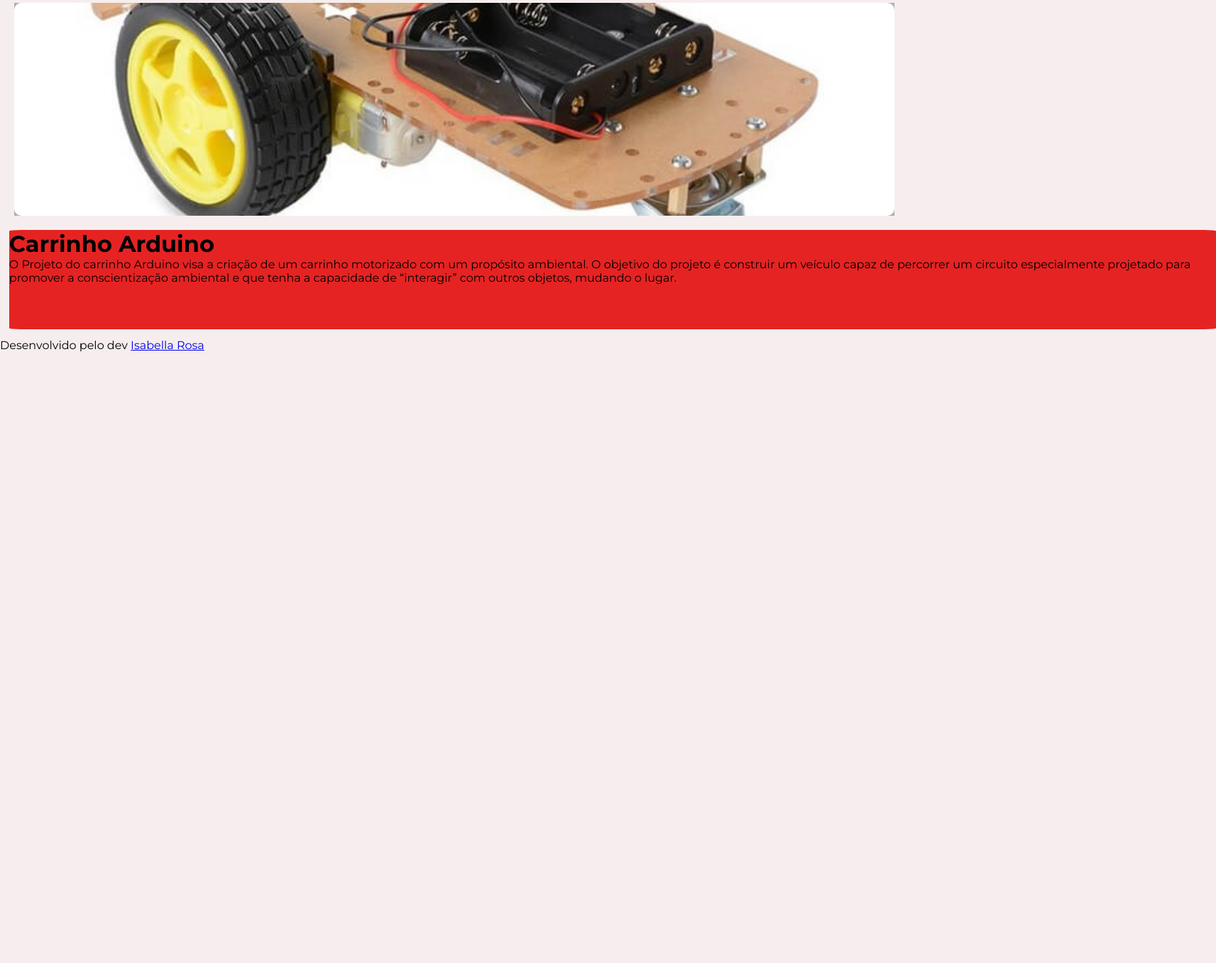
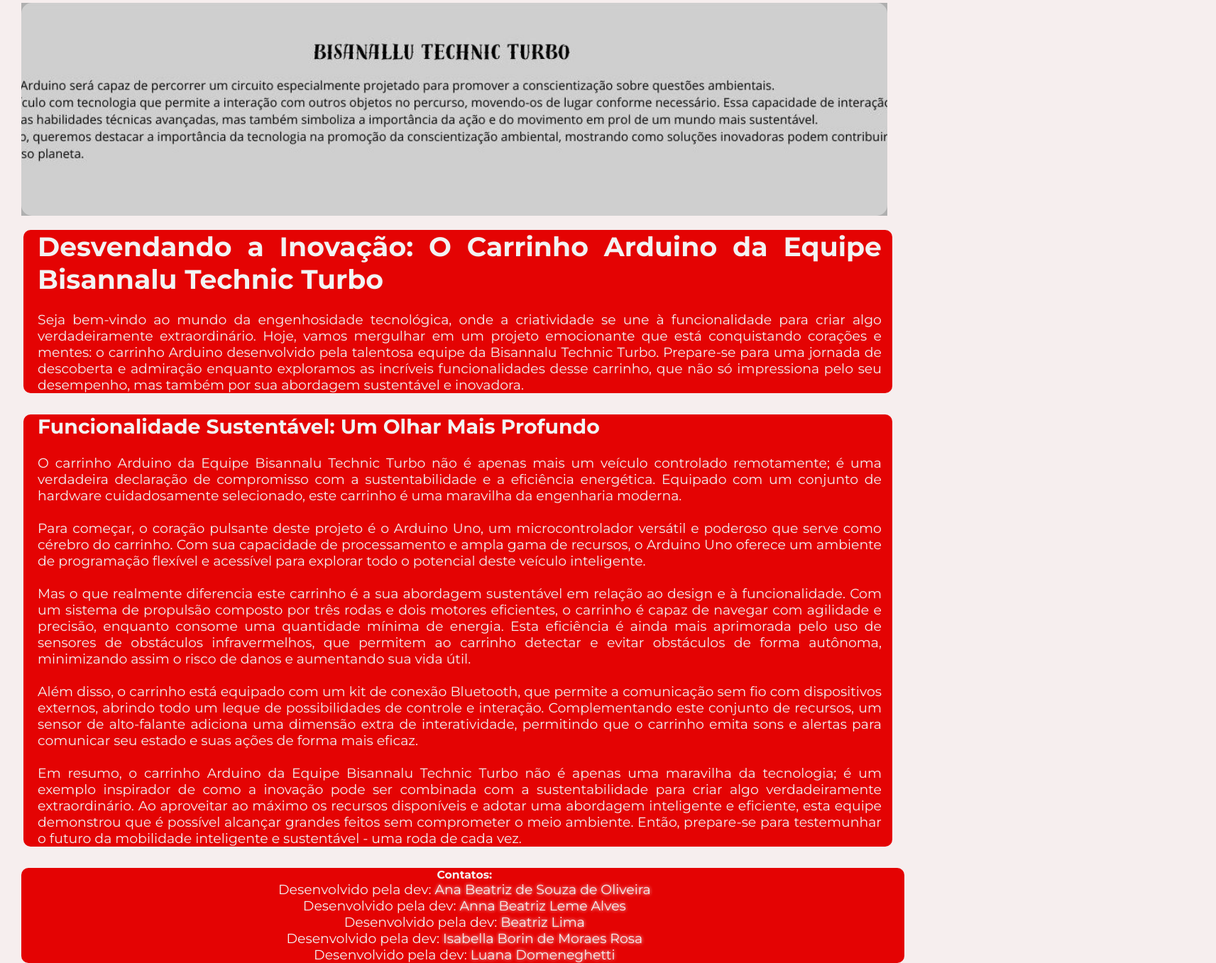
Before and after one commit to isab5/Projeto-site, a plain HTML site: page index.html in a window 1280 px wide. Shown: the part 166-1523 px from the top of the page at 71% size, 1713 px wide, since content can reach past the window. Before the commit the page ends 800 px from the top, so only its background shows below. Drawn offline with Linux system fonts and the light colour scheme; a web font is replaced by a local one.

Commit message:
Feat:Criação e estilização do main e do footer

```diff
--- a/assets/styles/styles.index.css
+++ b/assets/styles/styles.index.css
@@ -11,6 +11,10 @@
 body {
     font-family: "Montserrat", sans-serif;
     background-color: rgb(246, 238, 238);
+    align-items: center;
+    justify-content: center;
+    margin-left: 10px;
+    margin-right: 10px;
 }
 
 header {
@@ -61,25 +65,69 @@
 #carousel img {
     height: 100%;
     width: 100%;
-    border-radius: 10px;
+    border-radius: 15px;
     object-fit: cover;
 }
 
 main {
-    background-color: #e62323;
-    margin: 1%;
-    border-radius: 1%;
-    width: 1700px;
-    height: 140px;
-    justify-content: space-around;
-    align-items: center;
+margin-left: 15px;
+margin-right: 5px ;
+font-size:5mm;
+
+}
+
+#home {
+    background-color: #e40303;
+    border-radius: 10px;
+    width: 98.7%;
+    height: 110%;
+    text-align: justify;
+    margin-left: auto;
+    margin-right: auto;
+    margin-bottom: 30px;
+}
+
+#functionality {
+    background-color: #e40303;
+    border-radius: 10px;
+    width: 98.7%;
+    height: 100%;
+    text-align: justify;
+    margin-left: auto;
+    margin-right: auto;
+}
+
+h1, h2, p{
+    color: #f2f2f2;
+    margin-left: 20px;
+    margin-right: 15px;
 }
 
 h1 {
-    display: flex;
-    align-items: center;
+    margin-top: 1px;
 }
-#introduction {
-    display: flex;
-    align-items: center;
+
+footer {
+    background-color: #e40303;
+    border-radius: 10px;
+    width: 98.7%;
+    height: 100%;
+    text-align: justify;
+    margin-left: 20px;
+    margin-right:15px;
+    margin-top: 30px;
+    font-size: 5mm;
+    text-align: center;
 }
+
+h5, span {
+    color:#f2f2f2;
+    margin-left: 20px;
+    margin-right: 15px;
+}
+
+footer a {
+    color:#f2f2f2;
+    text-decoration: none;
+    text-shadow: 0 0 5px;
+}
--- a/index.html
+++ b/index.html
@@ -5,6 +5,9 @@
     <meta name="viewport" content="width=device-width, initial-scale=1.0">
     <link rel="stylesheet" href="assets/styles/styles.index.css">
     <title>Projeto do Carrinho Arduino</title>
+</head>
+<body>
+
     <header>
         <div id="logo">
             <img id="logo-img" src="assets/images/bisannalu1.jpg" alt="Logo da Bisannalu com um carro desenhado">
@@ -13,24 +16,60 @@
             <a href="#home" class="active">Início</a>
             <a href="#functionality">Funcionalidades</a>
             <a href="#parts">Peças</a>
-            <a href="#sourcecode">Código fonte</a>
             <a href="#contact">Contato</a>
         </nav>
     </header>
-</head>
-<body>
+
     <div id="carousel">
-        <img src="assets/images/imagem carrinnho exemplo.jpg" alt="Carrinho Arduino exemplo" />
+        <img src="assets/images/banner2.0.jpg" alt="Banner que explica o que é o projeto" />
     </div>
+
     <main>
-        <h1>Carrinho Arduino</h1>
-        <span class="introduction">O Projeto do carrinho Arduino visa a criação de um carrinho motorizado com um propósito ambiental. O objetivo do projeto é construir um veículo capaz de
-             percorrer um circuito especialmente projetado para promover a conscientização ambiental e que tenha a capacidade de “interagir” com outros
-             objetos, mudando o lugar.
-        </span>
+        <div id="home">
+            <h1>Desvendando a Inovação: O Carrinho Arduino da Equipe Bisannalu Technic Turbo</h1>
+            <br>
+            <p>Seja bem-vindo ao mundo da engenhosidade tecnológica, onde a criatividade se une à funcionalidade para criar algo verdadeiramente extraordinário.
+            Hoje, vamos mergulhar em um projeto emocionante que está conquistando corações e mentes: o carrinho Arduino desenvolvido pela talentosa equipe da Bisannalu Technic Turbo.
+            Prepare-se para uma jornada de descoberta e admiração enquanto exploramos as incríveis funcionalidades desse carrinho, que não só impressiona pelo seu desempenho,
+            mas também por sua abordagem sustentável e inovadora.</p>
+        </div>
+        <div id="functionality">
+            <h2>Funcionalidade Sustentável: Um Olhar Mais Profundo</h2>
+            <br>
+            <p>O carrinho Arduino da Equipe Bisannalu Technic Turbo não é apenas mais um veículo controlado remotamente;
+                é uma verdadeira declaração de compromisso com a sustentabilidade e a eficiência energética.
+                Equipado com um conjunto de hardware cuidadosamente selecionado, este carrinho é uma maravilha da engenharia moderna.</p>
+            <br>
+            <p>Para começar, o coração pulsante deste projeto é o Arduino Uno, um microcontrolador versátil e poderoso que serve como cérebro do carrinho.
+                Com sua capacidade de processamento e ampla gama de recursos, o Arduino Uno oferece um ambiente de programação flexível e acessível para explorar
+                todo o potencial deste veículo inteligente.</p>
+            <br>
+            <p id="parts">Mas o que realmente diferencia este carrinho é a sua abordagem sustentável em relação ao design e à funcionalidade.
+                Com um sistema de propulsão composto por três rodas e dois motores eficientes, o carrinho é capaz de navegar com agilidade e precisão,
+                enquanto consome uma quantidade mínima de energia. Esta eficiência é ainda mais aprimorada pelo uso de sensores de obstáculos infravermelhos,
+                que permitem ao carrinho detectar e evitar obstáculos de forma autônoma, minimizando assim o risco de danos e aumentando sua vida útil.</p>
+            <br>
+            <p>Além disso, o carrinho está equipado com um kit de conexão Bluetooth, que permite a comunicação sem fio com dispositivos externos, abrindo todo um leque de possibilidades de controle e interação.
+                Complementando este conjunto de recursos, um sensor de alto-falante adiciona uma dimensão extra de interatividade, permitindo que o carrinho emita sons e alertas para comunicar seu estado e suas ações
+                de forma mais eficaz.</p>
+            <br>
+            <p>Em resumo, o carrinho Arduino da Equipe Bisannalu Technic Turbo não é apenas uma maravilha da tecnologia; é um exemplo inspirador de como a inovação pode ser combinada com a sustentabilidade para criar
+                algo verdadeiramente extraordinário. Ao aproveitar ao máximo os recursos disponíveis e adotar uma abordagem inteligente e eficiente, esta equipe demonstrou que é possível alcançar grandes feitos sem
+                comprometer o meio ambiente. Então, prepare-se para testemunhar o futuro da mobilidade inteligente e sustentável - uma roda de cada vez.</p>
+        </div>
     </main>
-    <footer>
-        <p>Desenvolvido pelo dev <a target="_blank" href="https://github.com/isab5">Isabella Rosa</a></p>
+    <footer id="contact">
+        <h5>Contatos:</h5>
+        <span>Desenvolvido pela dev: <a target="_blank" href="https://github.com/souzabweatriz">Ana Beatriz de Souza de Oliveira</a></span>
+        <br>
+        <span>Desenvolvido pela dev: <a target="_blank" href="https://github.com/annabialeme">Anna Beatriz Leme Alves</a></span>
+        <br>
+        <span>Desenvolvido pela dev: <a target="_blank" href="https://github.com/limabea23">Beatriz Lima</a></span>
+        <br>
+        <span>Desenvolvido pela dev: <a target="_blank" href="https://github.com/isab5">Isabella Borin de Moraes Rosa</a></span>
+        <br>
+        <span>Desenvolvido pela dev: <a target="_blank" href="https://github.com/domeneghettii">Luana Domeneghetti</a></span>
     </footer>
+
 </body>
 </html>
```
Also changed, not shown: assets/images/banner2.0.jpg (added), assets/images/imagem carrinnho exemplo.jpg (deleted).
